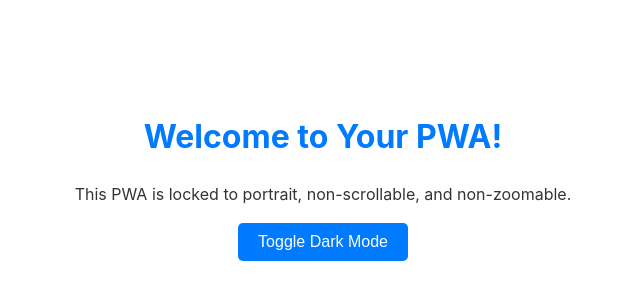
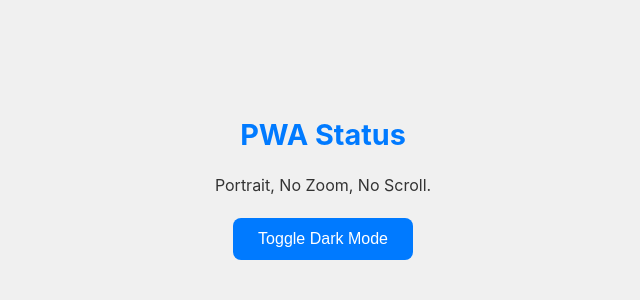
Before and after one commit to drshariqalikhan/zombie, a plain HTML site: page index.html in a window 1280 px wide. Shown: the part 214-514 px from the top of the page, without its empty margins (317-957 px from the left). Drawn offline with Linux system fonts and the light colour scheme.

Commit message:
Update index.html

```diff
--- a/index.html
+++ b/index.html
@@ -2,19 +2,19 @@
 <html lang="en">
 <head>
     <meta charset="UTF-8">
-    <!-- UPDATED Viewport Meta Tag: disables scaling -->
+    <!-- CRITICAL: Viewport meta tag for responsiveness and disabling zoom -->
     <meta name="viewport" content="width=device-width, initial-scale=1.0, viewport-fit=cover, user-scalable=no, maximum-scale=1.0, minimum-scale=1.0">
-    <title>Barebones PWA (Locked)</title>
+    <title>Locked PWA</title>
 
-    <!-- PWA Meta Tags for iOS -->
+    <!-- CRITICAL: iOS PWA Meta Tags -->
     <meta name="apple-mobile-web-app-capable" content="yes">
     <meta name="apple-mobile-web-app-status-bar-style" content="black-translucent">
-    <meta name="apple-mobile-web-app-title" content="MyPWA">
+    <meta name="apple-mobile-web-app-title" content="MyPWA"> <!-- This is the title shown when adding to home screen -->
 
-    <!-- Link to Manifest File -->
+    <!-- Link to Manifest File - Ensure this path is correct! -->
     <link rel="manifest" href="manifest.json">
 
-    <!-- Apple Touch Icon (replace with your icon) -->
+    <!-- Apple Touch Icon (ensure icon-192x192.png exists in the same directory) -->
     <link rel="apple-touch-icon" href="icon-192x192.png">
 
     <style>
@@ -23,89 +23,88 @@
             margin: 0;
             padding: 0;
             box-sizing: border-box;
+            -webkit-touch-callout: none; /* Disable callouts (e.g., on long press) */
+            -webkit-user-select: none;   /* Disable text selection in Safari */
+            -khtml-user-select: none;  /* Konqueror HTML */
+            -moz-user-select: none;    /* Old Firefox */
+            -ms-user-select: none;     /* Internet Explorer/Edge */
+            user-select: none;         /* Non-prefixed version, currently supported by Chrome, Edge, Opera and Firefox */
         }
 
         :root {
-            --background-color-light: #ffffff;
+            --background-color-light: #f0f0f0;
             --text-color-light: #333333;
             --background-color-dark: #121212;
             --text-color-dark: #e0e0e0;
-            --accent-color: #007aff; /* iOS Blue */
+            --accent-color: #007aff;
         }
 
-        /* UPDATED: Prevent scrolling and ensure full height */
         html, body {
-            overflow: hidden; /* Prevents scrolling */
-            height: 100%;     /* Ensures body takes full viewport height */
-            overscroll-behavior: none; /* Prevents pull-to-refresh and scroll chaining */
+            width: 100%;
+            height: 100%;
+            overflow: hidden; /* Prevent scrolling */
+            overscroll-behavior: none; /* Prevent bounce effect */
+            position: fixed; /* Another way to enforce no scroll and full viewport */
         }
 
         body {
             font-family: -apple-system, BlinkMacSystemFont, "Segoe UI", Roboto, Oxygen,
                 Ubuntu, Cantarell, "Open Sans", "Helvetica Neue", sans-serif;
             line-height: 1.6;
-            padding: 20px;
             background-color: var(--background-color-light);
             color: var(--text-color-light);
             transition: background-color 0.3s ease, color 0.3s ease;
-            display: flex; /* Added for centering content vertically if needed */
-            flex-direction: column; /* Added for centering content */
-            align-items: center; /* Added for centering content */
-            justify-content: center; /* Added for centering content */
+            display: flex;
+            flex-direction: column;
+            align-items: center;
+            justify-content: center;
+            text-align: center;
+            /* Adjust padding for safe areas (notches, dynamic island) */
+            padding-top: env(safe-area-inset-top);
+            padding-left: env(safe-area-inset-left);
+            padding-right: env(safe-area-inset-right);
+            padding-bottom: env(safe-area-inset-bottom);
         }
 
-        /* Dark Mode Styles */
         body.dark-mode {
             background-color: var(--background-color-dark);
             color: var(--text-color-dark);
         }
 
         .container {
-            max-width: 600px;
-            width: 90%; /* Ensure container doesn't cause overflow on small screens */
-            margin: 0 auto;
-            text-align: center;
+            padding: 20px;
         }
 
         h1 {
-            font-size: 2em;
-            margin-bottom: 20px;
+            font-size: 1.8em; /* Slightly smaller for fixed screens */
+            margin-bottom: 15px;
             color: var(--accent-color);
         }
 
         p {
-            margin-bottom: 15px;
+            margin-bottom: 20px;
         }
 
         button {
-            padding: 10px 20px;
+            padding: 12px 25px;
             font-size: 1em;
             cursor: pointer;
             background-color: var(--accent-color);
             color: white;
             border: none;
-            border-radius: 5px;
+            border-radius: 8px;
             transition: background-color 0.3s ease;
         }
 
         button:hover {
             opacity: 0.8;
         }
-
-        /* Style for content to not be obscured by status bar when black-translucent is used */
-        /* and viewport-fit=cover is set */
-        body {
-            padding-top: env(safe-area-inset-top);
-            padding-left: env(safe-area-inset-left);
-            padding-right: env(safe-area-inset-right);
-            padding-bottom: env(safe-area-inset-bottom);
-        }
     </style>
 </head>
 <body>
     <div class="container">
-        <h1>Welcome to Your PWA!</h1>
-        <p>This PWA is locked to portrait, non-scrollable, and non-zoomable.</p>
+        <h1>PWA Status</h1>
+        <p>Portrait, No Zoom, No Scroll.</p>
         <button id="theme-toggle-button">Toggle Dark Mode</button>
     </div>
 
@@ -113,84 +112,56 @@
         // Service Worker Registration
         if ('serviceWorker' in navigator) {
             window.addEventListener('load', () => {
-                navigator.serviceWorker.register('./sw.js')
+                navigator.serviceWorker.register('./sw.js') // Ensure sw.js is in the root
                     .then(registration => {
-                        console.log('ServiceWorker registration successful with scope: ', registration.scope);
+                        console.log('ServiceWorker: Registration successful scope: ', registration.scope);
                     })
                     .catch(error => {
-                        console.log('ServiceWorker registration failed: ', error);
+                        console.error('ServiceWorker: Registration failed: ', error);
                     });
             });
         }
 
-        // Attempt to lock screen orientation
-        function lockOrientation() {
-            if (screen.orientation && screen.orientation.lock) {
-                screen.orientation.lock('portrait-primary')
-                    .then(() => {
-                        console.log('Orientation locked to portrait-primary');
-                    })
-                    .catch(error => {
-                        console.warn('Screen orientation lock failed:', error);
-                        // This might fail if not in fullscreen or not supported,
-                        // or if the user has an OS-level orientation lock.
-                        // The manifest 'orientation' property is a stronger hint for PWAs.
-                    });
-            } else if (screen.lockOrientation) { // Older API
-                screen.lockOrientation('portrait-primary');
-            } else if (screen.mozLockOrientation) { // Firefox
-                screen.mozLockOrientation('portrait-primary');
-            } else if (screen.msLockOrientation) { // IE/Edge
-                screen.msLockOrientation('portrait-primary');
+        // Dark Mode Toggle Logic (same as before)
+        const themeToggleButton = document.getElementById('theme-toggle-button');
+        const applyTheme = () => {
+            const savedTheme = localStorage.getItem('theme');
+            if (savedTheme === 'dark' || (!savedTheme && window.matchMedia && window.matchMedia('(prefers-color-scheme: dark)').matches)) {
+                document.body.classList.add('dark-mode');
+            } else {
+                document.body.classList.remove('dark-mode');
             }
-        }
-
-        // Call lockOrientation when the app loads or becomes visible
-        window.addEventListener('load', lockOrientation);
-        document.addEventListener('visibilitychange', () => {
-            if (document.visibilityState === 'visible') {
-                lockOrientation();
-            }
-        });
-
-
-        // Dark Mode Toggle Logic
-        const themeToggleButton = document.getElementById('theme-toggle-button');
-        const currentTheme = localStorage.getItem('theme');
-
-        if (currentTheme === 'dark') {
-            document.body.classList.add('dark-mode');
-        } else if (currentTheme === 'light') {
-            document.body.classList.remove('dark-mode');
-        } else if (window.matchMedia && window.matchMedia('(prefers-color-scheme: dark)').matches) {
-            document.body.classList.add('dark-mode');
-        }
+        };
 
         themeToggleButton.addEventListener('click', () => {
             document.body.classList.toggle('dark-mode');
-            let theme = 'light';
-            if (document.body.classList.contains('dark-mode')) {
-                theme = 'dark';
-            }
-            localStorage.setItem('theme', theme);
+            localStorage.setItem('theme', document.body.classList.contains('dark-mode') ? 'dark' : 'light');
         });
 
-        window.matchMedia('(prefers-color-scheme: dark)').addEventListener('change', event => {
-            if (!localStorage.getItem('theme')) {
-                if (event.matches) {
-                    document.body.classList.add('dark-mode');
-                } else {
-                    document.body.classList.remove('dark-mode');
-                }
+        window.matchMedia('(prefers-color-scheme: dark)').addEventListener('change', applyTheme);
+        applyTheme(); // Apply theme on initial load
+
+        // Attempt to lock orientation (best effort, manifest is primary)
+        // This is less critical for iOS if manifest `orientation` is set
+        function attemptLockOrientation() {
+            if (screen.orientation && screen.orientation.lock) {
+                screen.orientation.lock('portrait-primary').catch(err => {
+                    // console.warn("Could not lock orientation via JS: ", err);
+                    // Common: "The page needs to be fullscreen in order to call screen.orientation.lock()."
+                    // This is expected if not launched as standalone PWA yet.
+                });
             }
-        });
+        }
+        window.addEventListener('load', attemptLockOrientation);
 
-        // Prevent content selection (optional, but common in non-scrollable/zoomable apps)
-        // document.body.style.webkitUserSelect = 'none'; /* Safari */
-        // document.body.style.mozUserSelect = 'none';    /* Firefox */
-        // document.body.style.msUserSelect = 'none';     /* IE10+ */
-        // document.body.style.userSelect = 'none';       /* Standard */
+        // Prevent default touch behaviors that might cause scrolling or zooming
+        // document.addEventListener('touchmove', function(event) {
+        //     event.preventDefault();
+        // }, { passive: false });
 
+        // Disabling touchmove like this can be too aggressive, disabling buttons too.
+        // The viewport meta tag and CSS overflow:hidden should be the primary means.
+        // If you still see scrolling, it means content is overflowing the `body` or `html` elements.
     </script>
 </body>
 </html>
```
